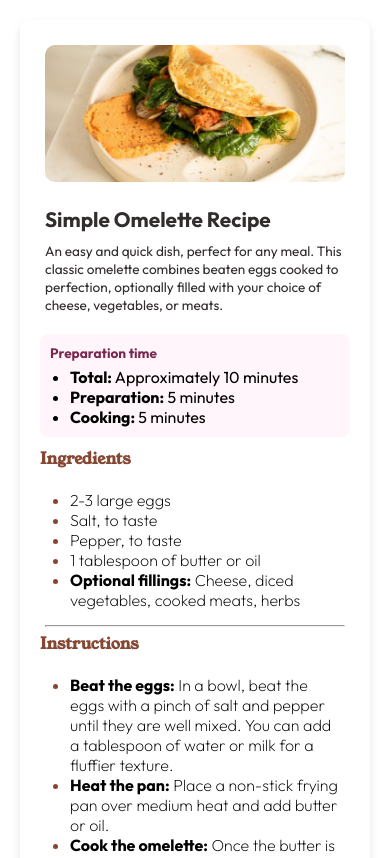
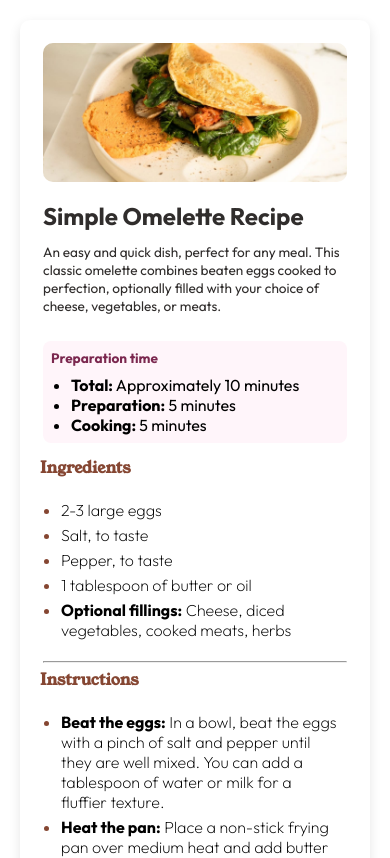
Before and after one commit to Koushik9010/Recipe_Page, a plain HTML site: page index.html in a window 390 px wide. Shown: the top 858 px of the page. Drawn offline with Linux system fonts and the light colour scheme.

Commit message:
Fixed the design

```diff
--- a/index.css
+++ b/index.css
@@ -1,19 +1,16 @@
-@import url('https://fonts.googleapis.com/css2?family=Young+Serif&display=swap');
-@import url('https://fonts.googleapis.com/css2?family=Outfit:wght@100..900&display=swap');
+@import url("https://fonts.googleapis.com/css2?family=Young+Serif&display=swap");
+@import url("https://fonts.googleapis.com/css2?family=Outfit:wght@100..900&display=swap");
 
-:root{
+:root {
   --font1: Young Serif, sans-serif;
   --font2: Outfit, sans-serif;
 
-    --white:  hsl(0, 0%, 100%);
-
+  --white: hsl(0, 0%, 100%);
   --stone-100: hsl(30, 54%, 90%);
   --stone-150: hsl(30, 18%, 87%);
   --stone-600: hsl(30, 10%, 34%);
   --stone-900: hsl(24, 5%, 18%);
-
   --brown-800: hsl(14, 45%, 36%);
-
   --rose-800: hsl(332, 51%, 32%);
   --rose-50: hsl(330, 100%, 98%);
 }
@@ -31,7 +28,6 @@ body {
   justify-content: center;
   align-items: center;
   min-height: 100vh;
-   /* height: 200vh; */
   padding: 20px;
 }
 
@@ -40,8 +36,9 @@ body {
   width: 100%;
   background-color: var(--white);
   border-radius: 10px;
-    box-shadow: 0 4px 8px rgba(0, 0, 0, 0.1);
+  box-shadow: 0 4px 12px rgba(0, 0, 0, 0.1);
   overflow-x: hidden;
+  padding: 20px;
 }
 
 .recipe-card {
@@ -51,144 +48,155 @@ body {
 .recipe-image {
   width: 100%;
   border-radius: 10px;
-    margin-bottom: 20px;
+  margin-bottom: 15px;
 }
 
 .recipe-title {
   font-size: 2em;
   color: var(--stone-900);
-    margin-bottom: 10px;
+  margin-bottom: 12px;
 }
 
 .recipe-description {
   font-size: 1em;
   font-weight: 400;
   color: var(--stone-900);
-    margin-bottom: 5px;
+  margin-bottom: 10px;
 }
 
 .preparation-time {
   background-color: var(--rose-50);
   padding: 15px;
   border-radius: 8px;
-    margin: 20px;
-    margin-bottom: 10px;
+  margin: 15px 0;
 }
 
-.preparation-time h3{
-    color:var(--rose-800);
-    margin-bottom: 5px;
+.preparation-time h3 {
+  color: var(--rose-800);
+  margin-bottom: 8px;
 }
 
-.preparation-time ul{
+.preparation-time ul {
   list-style-type: disc;
-    margin-left: 20px;
+  padding-left: 20px;
 }
 
-.ingredients-list, .instruction-list {
-    margin-bottom: 20px;
+.ingredients-list,
+.instruction-list {
+  margin-bottom: 18px;
   list-style-type: disc;
-    margin: 30px;
+  padding-left: 20px;
   font-family: var(--font2);
   font-weight: 200;
 }
 
-h2 {
-    color: var(--brown-800);
-    margin-bottom: 1opx;
-    padding: 10px;
-    font-family: var(--font1);
-}
-
-.ingredients-list li, .instruction-list li{
-    margin-left: 20px;
-}
-
-.ingredients-list li::marker {
-    color: var(--brown-800);
-}
-
+.ingredients-list li::marker,
 .instruction-list li::marker {
   color: var(--brown-800);
 }
 
-.separator{
+.ingredients-list li,
+.instruction-list li {
+  margin-bottom: 5px;
+  margin-left: 10px;
+}
+
+h2 {
+  color: var(--brown-800);
+  padding: 12px;
+  font-family: var(--font1);
+}
+
+.separator {
   color: var(--stone-150);
-    margin-left: 10px;
-    margin-right: 10px;
+  margin: 0 8px;
 }
 
 .nutrition-table {
   width: 100%;
   border-collapse: collapse;
-    margin-top: 10px;
-    margin-bottom: 20px;
+  margin: 12px 0 20px;
 }
 
-.nutrition-description{
-    font-family: var(--font2);
-    padding: 10px;
-}
-
-
 .nutrition-table td {
-    border: 1px solid #ddd;
-    padding: 10px;
+  padding: 12px;
   text-align: center;
+  color: var(--brown-800);
+  font-weight: 600;
 }
 
 .nutrition-table td:nth-child(2) {
-    color: var(--brown-800);
+  font-weight: bold;
 }
 
-/* responsive styling */
-@media(max-width: 768px){
+.nutrition-table tr {
+  border-bottom: 1px solid var(--stone-150);
+}
+
+.nutrition-table tr:last-child {
+  border-bottom: none;
+}
+
+/* Responsive styling */
+@media (max-width: 768px) {
   body {
     background-color: var(--white);
-        /* box-shadow: none; */
   }
 
-    .container{
+  .container {
     padding: 15px;
   }
 
-    .recipe-title{
-        font-size: 2em;
+  .recipe-title {
+    font-size: 1.75em;
   }
 
-    .recipe-description, .nutrition-description{
-        font-size: 1.3em;
+  .recipe-description,
+  .nutrition-description {
+    font-size: 1.1em;
   }
 
-    .preparation-time, .ingredients-list, .instruction-list, .nutrition-table{
+  .preparation-time,
+  .ingredients-list,
+  .instruction-list,
+  .nutrition-table {
     margin: 10px;
   }
 
-    h2{
-        font-size: 2em;
+  h2 {
+    font-size: 1.8em;
   }
 
-    .recipe-image{
+  .recipe-image {
     max-width: 100%;
     height: auto;
   }
 }
 
-@media(max-width: 480px){
+@media (max-width: 480px) {
   .recipe-title {
-        font-size: 1.3em;
+    font-size: 1.5em;
   }
 
-    .recipe-description, .nutrition-description, .preparation-time h3 {
+  .recipe-description,
+  .nutrition-description,
+  .preparation-time h3 {
     font-size: 0.85em;
   }
 
-    .preparation-time, .ingredients-list, .instruction-list, .nutrition-table {
-        margin: 5px;
+  .preparation-time,
+  .ingredients-list,
+  .instruction-list,
+  .nutrition-table {
+    margin: 8px;
   }
 
-    .recipe-card, .preparation-time, .ingredients-list, .instruction-list, .nutrition-table {
-        padding: 10px;
+  .recipe-card,
+  .preparation-time,
+  .ingredients-list,
+  .instruction-list,
+  .nutrition-table {
+    padding: 8px;
   }
 
   h2 {
```
Also changed, not shown: index.html (+7 -0 lines). Lines whose indentation alone changed are shown as unchanged.
